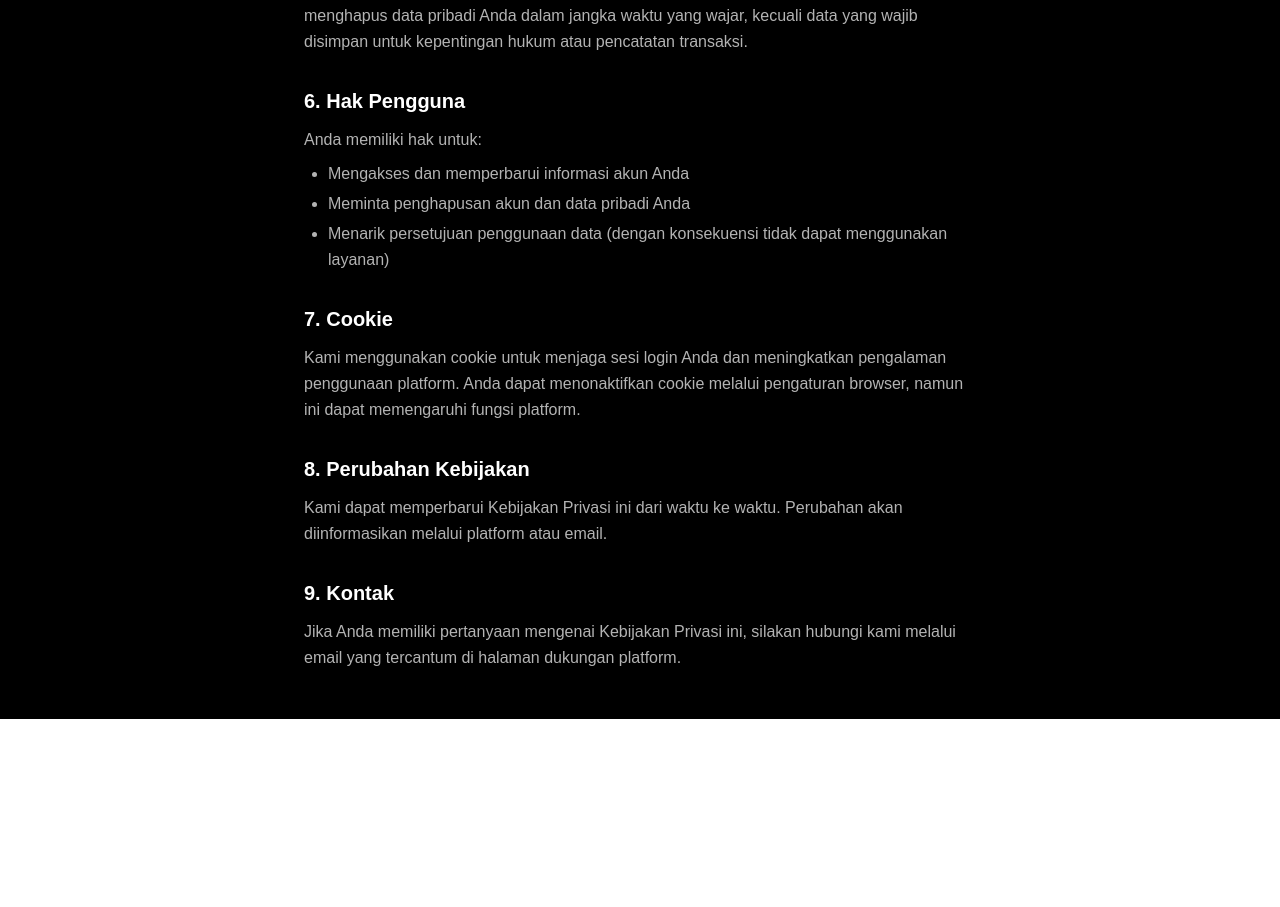
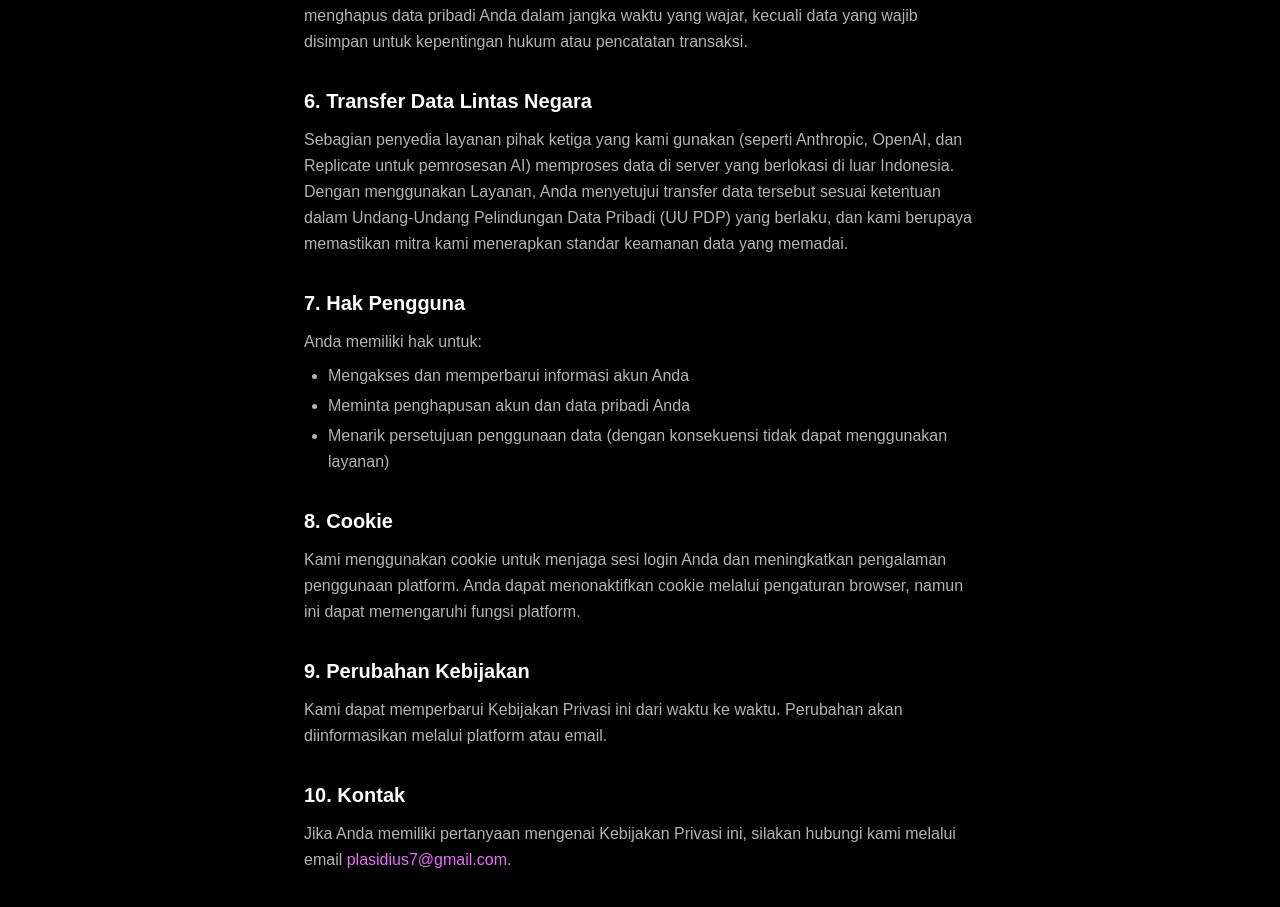
Before and after one commit to plasidius/ai-creator-baru, a Next.js app: page /privacy in a window 1280 px wide. Shown: the part 1325-2232 px from the top of the page. Before the commit the page ends 2044 px from the top, so only its background shows below. Built offline with nearby package versions, Linux system fonts and the light colour scheme; no server answers; what react-google-recaptcha-v3 would draw is missing.

Commit message:
fix: update kontak, tanggal, kepatuhan UU PDP, klaim hak cipta AI content

```diff
--- a/app/privacy/page.tsx
+++ b/app/privacy/page.tsx
@@ -13,7 +13,7 @@ export default function PrivacyPage() {
         </a>
 
         <h1 className="text-3xl md:text-4xl font-black mb-2">Kebijakan Privasi</h1>
-        <p className="text-white/40 text-sm mb-10">Terakhir diperbarui: 17 Juni 2026</p>
+        <p className="text-white/40 text-sm mb-10">Terakhir diperbarui: 27 Juni 2026</p>
 
         <div className="space-y-8 text-white/70 leading-relaxed">
           <section>
@@ -77,7 +77,18 @@ export default function PrivacyPage() {
           </section>
 
           <section>
-            <h2 className="text-xl font-bold text-white mb-3">6. Hak Pengguna</h2>
+            <h2 className="text-xl font-bold text-white mb-3">6. Transfer Data Lintas Negara</h2>
+            <p>
+              Sebagian penyedia layanan pihak ketiga yang kami gunakan (seperti Anthropic, OpenAI,
+              dan Replicate untuk pemrosesan AI) memproses data di server yang berlokasi di luar
+              Indonesia. Dengan menggunakan Layanan, Anda menyetujui transfer data tersebut sesuai
+              ketentuan dalam Undang-Undang Pelindungan Data Pribadi (UU PDP) yang berlaku, dan kami
+              berupaya memastikan mitra kami menerapkan standar keamanan data yang memadai.
+            </p>
+          </section>
+
+          <section>
+            <h2 className="text-xl font-bold text-white mb-3">7. Hak Pengguna</h2>
             <p>Anda memiliki hak untuk:</p>
             <ul className="list-disc pl-6 mt-2 space-y-1">
               <li>Mengakses dan memperbarui informasi akun Anda</li>
@@ -87,7 +98,7 @@ export default function PrivacyPage() {
           </section>
 
           <section>
-            <h2 className="text-xl font-bold text-white mb-3">7. Cookie</h2>
+            <h2 className="text-xl font-bold text-white mb-3">8. Cookie</h2>
             <p>
               Kami menggunakan cookie untuk menjaga sesi login Anda dan meningkatkan pengalaman
               penggunaan platform. Anda dapat menonaktifkan cookie melalui pengaturan browser,
@@ -96,7 +107,7 @@ export default function PrivacyPage() {
           </section>
 
           <section>
-            <h2 className="text-xl font-bold text-white mb-3">8. Perubahan Kebijakan</h2>
+            <h2 className="text-xl font-bold text-white mb-3">9. Perubahan Kebijakan</h2>
             <p>
               Kami dapat memperbarui Kebijakan Privasi ini dari waktu ke waktu. Perubahan akan
               diinformasikan melalui platform atau email.
@@ -104,10 +115,13 @@ export default function PrivacyPage() {
           </section>
 
           <section>
-            <h2 className="text-xl font-bold text-white mb-3">9. Kontak</h2>
+            <h2 className="text-xl font-bold text-white mb-3">10. Kontak</h2>
             <p>
               Jika Anda memiliki pertanyaan mengenai Kebijakan Privasi ini, silakan hubungi kami
-              melalui email yang tercantum di halaman dukungan platform.
+              melalui email{" "}
+              <a href="mailto:plasidius7@gmail.com" className="text-fuchsia-400 hover:underline">
+                plasidius7@gmail.com
+              </a>.
             </p>
           </section>
         </div>
```
